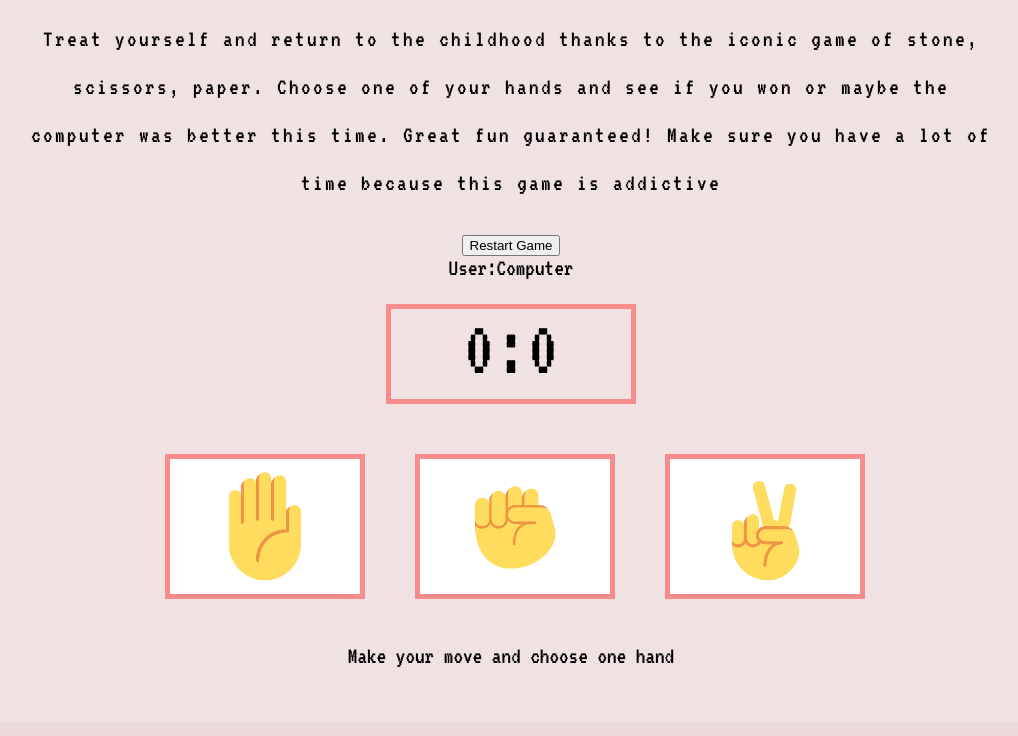
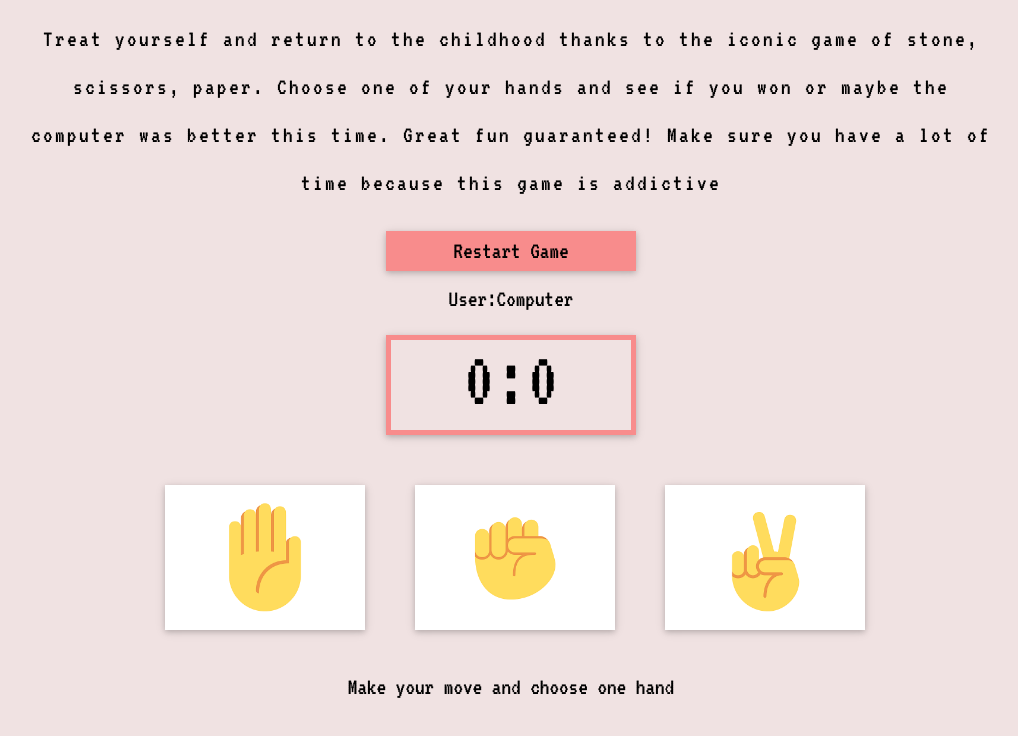
Before and after one commit to OrianaKJ/codersCamp-rock-paper-scissors, a plain HTML site: page index.html in a window 1280 px wide. Shown: the part 176-912 px from the top of the page, without its empty margins (129-1147 px from the left). Drawn offline with Linux system fonts and the light colour scheme.

Commit message:
feat: added som styles for buttons and hover efects

```diff
--- a/style.css
+++ b/style.css
@@ -12,15 +12,12 @@ html {
     font-family: 'VT323', monospace;
     font-size: 24px;
     box-sizing: border-box;
-    /* background: url(img/girl.jpg) no-repeat center center fixed; */
     color: #000;
     background-color: rgba(235, 215, 215, 0.9);
     scroll-behavior: smooth;
-    ;
 }
 
 .gameBoard {
-    /* height: 100vh; */
     max-width: 1024px;
     margin: 30px auto;
     padding-top: 30px;
@@ -42,6 +39,18 @@ html {
     padding: 0 24px;
 }
 
+.gameBoard__restart-btn {
+    width: 250px;
+    height: 40px;
+    border: 5px solid #f88c8c;
+    background-color: #f88c8c;
+    font-size: 24px;
+    font-family: 'VT323', monospace;
+    margin-bottom: 16px;
+    cursor: pointer;
+    box-shadow: 0 2px 5px 0 rgba(0, 0, 0, 0.16), 0 2px 10px 0 rgba(0, 0, 0, 0.12);
+}
+
 .gameBoard__players {
     margin-bottom: 24px;
 }
@@ -52,13 +61,19 @@ html {
     border: 5px solid #f88c8c;
     margin: 0 auto;
     font-size: 80px;
+    box-shadow: 0 2px 5px 0 rgba(0, 0, 0, 0.16), 0 2px 10px 0 rgba(0, 0, 0, 0.12);
 }
 
 .gameBoard__icon {
     width: 200px;
-    border: 5px solid #f88c8c;
+    border: 5px solid #fff;
     margin: 50px 16px 16px 24px;
     cursor: pointer;
+    box-shadow: 0 2px 5px 0 rgba(0, 0, 0, 0.16), 0 2px 10px 0 rgba(0, 0, 0, 0.12);
+}
+
+.gameBoard__choice:hover {
+    border: 5px solid #f88c8c;
 }
 
 .gameBoard__sounds {
```
